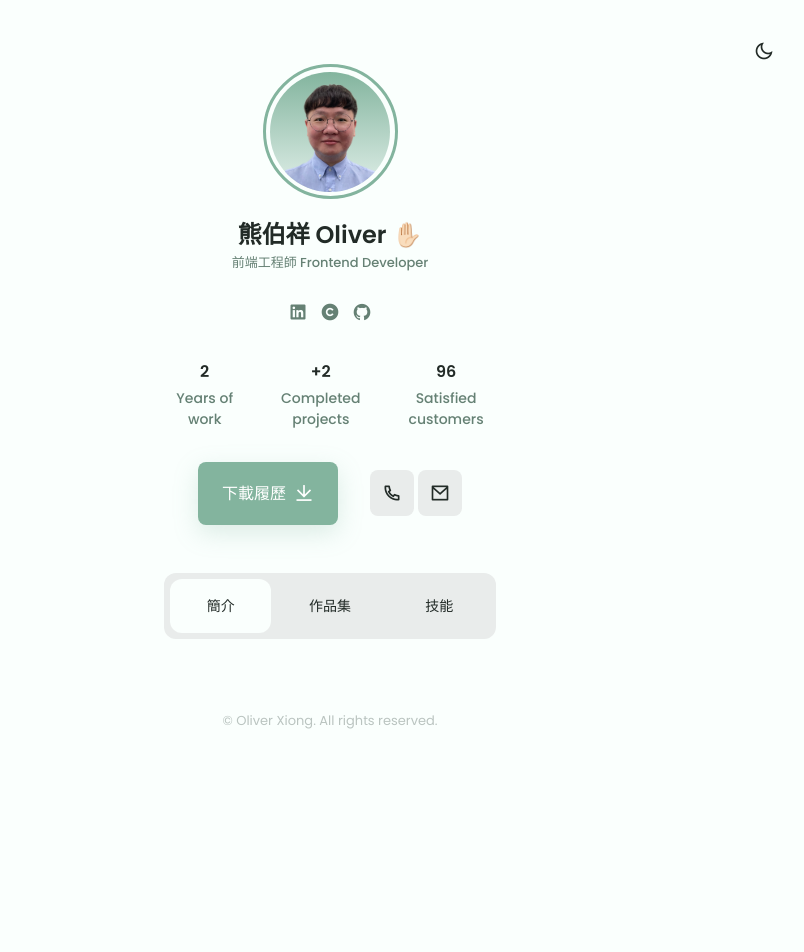
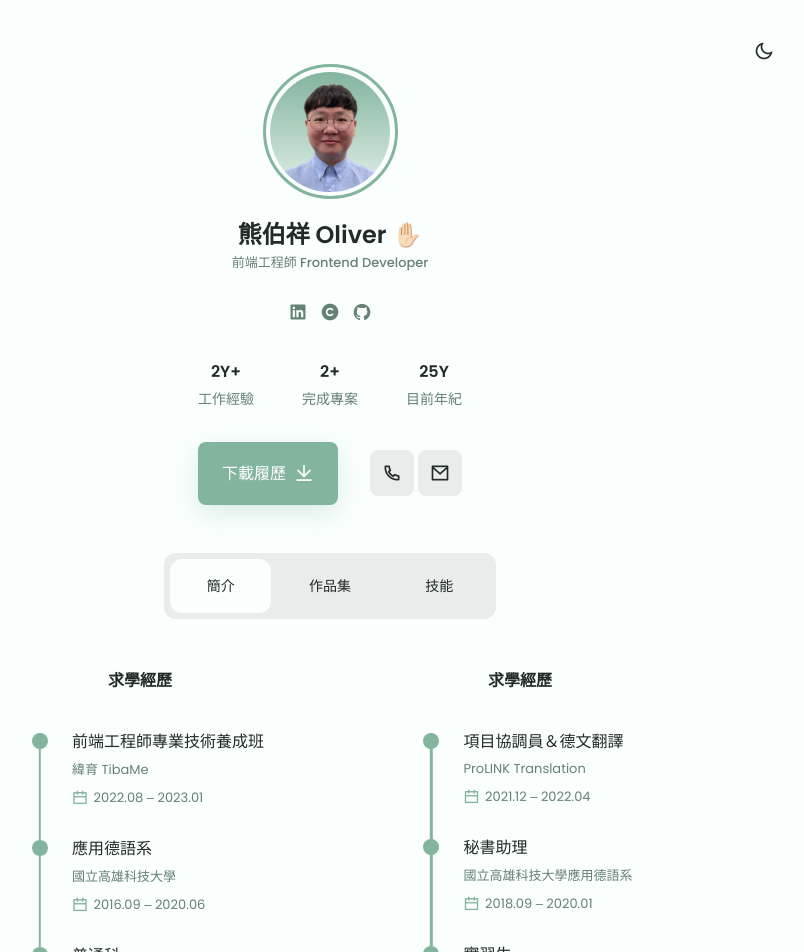
Before and after one commit to bear320/Portfolio, a Vue app: page / in a window 1280 px wide. Shown: the top 952 px of the page, without its empty margins (310-1114 px from the left). Before the commit the page ends 800 px from the top, so only its background shows below. Built offline with nearby package versions, Linux system fonts and the light colour scheme.

Commit message:
完成簡介

```diff
--- a/src/App.vue
+++ b/src/App.vue
@@ -32,17 +32,9 @@
             </div>
 
             <div class="info-wrap grid">
-                <div class="info">
-                    <h3 class="number">2</h3>
-                    <p class="desc">Years of<br />work</p>
-                </div>
-                <div class="info">
-                    <h3 class="number">+2</h3>
-                    <p class="desc">Completed<br />projects</p>
-                </div>
-                <div class="info">
-                    <h3 class="number">96</h3>
-                    <p class="desc">Satisfied<br />customers</p>
+                <div class="info" v-for="item in info" :key="item.desc">
+                    <h3 class="number">{{ item.number }}</h3>
+                    <p class="desc">{{ item.desc }}</p>
                 </div>
             </div>
 
@@ -55,7 +47,7 @@
                     <a href="tel:+886-960779920" class="btn btn-small btn-gray">
                         <i class="ri-phone-line"></i>
                     </a>
-                    <a href="javascript:;" class="btn btn-small btn-gray">
+                    <a href="mailto:aaabear320@gmail.com?subject=測試" target="_blank" class="btn btn-small btn-gray">
                         <i class="ri-mail-line"></i>
                     </a>
                 </div>
@@ -83,7 +75,22 @@
 export default {
     components: {},
     data() {
-        return {};
+        return {
+            info: [
+                {
+                    number: "2Y+",
+                    desc: "工作經驗",
+                },
+                {
+                    number: "2+",
+                    desc: "完成專案",
+                },
+                {
+                    number: "25Y",
+                    desc: "目前年紀",
+                },
+            ],
+        };
     },
     computed: {},
     methods: {
--- a/src/views/AboutMe.vue
+++ b/src/views/AboutMe.vue
@@ -1,15 +1,270 @@
 <template>
-    <div class="views"></div>
+    <section class="views">
+        <div class="intro grid">
+            <div class="intro-block">
+                <h3 class="title">求學經歷</h3>
+                <div class="intro-wrap">
+                    <div class="intro-data" v-for="school in edu" :key="school.title">
+                        <div class="dotAndLine">
+                            <span class="dot"></span>
+                            <span class="line"></span>
+                        </div>
+                        <div class="intro-content">
+                            <h3 class="intro-title">{{ school.title }}</h3>
+                            <p>{{ school.desc }}</p>
+                            <p><i class="ri-calendar-line"></i>{{ school.time }}</p>
+                        </div>
+                    </div>
+                </div>
+            </div>
+            <div class="intro-block">
+                <h3 class="title">求學經歷</h3>
+                <div class="intro-wrap">
+                    <div class="intro-data" v-for="school in job" :key="school.title">
+                        <div class="dotAndLine">
+                            <span class="dot"></span>
+                            <span class="line"></span>
+                        </div>
+                        <div class="intro-content">
+                            <h3 class="intro-title">{{ school.title }}</h3>
+                            <p>{{ school.desc }}</p>
+                            <p><i class="ri-calendar-line"></i>{{ school.time }}</p>
+                        </div>
+                    </div>
+                </div>
+            </div>
+        </div>
+    </section>
 </template>
 
 <script>
-// import HelloWorld from "@/components/HelloWorld.vue";
-
 export default {
-    components: {
-        // HelloWorld,
+    components: {},
+    data() {
+        return {
+            UIUX: [
+                {
+                    item: "UI/UX",
+                    level: "進階",
+                },
+                {
+                    item: "Wireframe",
+                    level: "進階",
+                },
+                {
+                    item: "Mockup",
+                    level: "進階",
+                },
+                {
+                    item: "Figma",
+                    level: "進階",
+                },
+                {
+                    item: "Photoshop",
+                    level: "入門",
+                },
+                {
+                    item: "Illustrator",
+                    level: "入門",
+                },
+                {
+                    item: "InDesign",
+                    level: "入門",
+                },
+            ],
+            Frontend: [
+                {
+                    item: "HTML5",
+                    level: "精熟",
+                },
+                {
+                    item: "CSS3",
+                    level: "精熟",
+                },
+                {
+                    item: "SASS",
+                    level: "進階",
+                },
+                {
+                    item: "JavaScript",
+                    level: "進階",
+                },
+                {
+                    item: "jQuery",
+                    level: "進階",
+                },
+                {
+                    item: "Vue JS",
+                    level: "進階",
+                },
+                {
+                    item: "Bootstrap",
+                    level: "進階",
+                },
+                {
+                    item: "AJAX",
+                    level: "進階",
+                },
+                {
+                    item: "Web APIs",
+                    level: "進階",
+                },
+                {
+                    item: "Git",
+                    level: "進階",
+                },
+            ],
+            edu: [
+                {
+                    title: "前端工程師專業技術養成班",
+                    desc: "緯育 TibaMe",
+                    time: "2022.08 ‒ 2023.01",
+                },
+                {
+                    title: "應用德語系",
+                    desc: "國立高雄科技大學",
+                    time: "2016.09 ‒ 2020.06",
+                },
+                {
+                    title: "普通科",
+                    desc: "國立中科實驗高級中學",
+                    time: "2013.09 - 2016.06",
+                },
+            ],
+            job: [
+                {
+                    title: "項目協調員＆德文翻譯",
+                    desc: "ProLINK Translation",
+                    time: "2021.12 ‒ 2022.04",
+                },
+                {
+                    title: "秘書助理",
+                    desc: "國立高雄科技大學應用德語系",
+                    time: "2018.09 ‒ 2020.01",
+                },
+                {
+                    title: "實習生",
+                    desc: "雲山水有熊的森林",
+                    time: "2018.07 ‒ 2018.08",
+                },
+            ],
+        };
     },
+    computed: {},
+    methods: {},
 };
 </script>
 
-<style lang="scss" scoped></style>
+<style lang="scss" scoped>
+.views {
+    .intro {
+        justify-content: center;
+        row-gap: 3.5rem;
+
+        @include min(776) {
+            grid-template-columns: repeat(2, 332px);
+            column-gap: 3rem;
+        }
+
+        .intro-block {
+            .title {
+                font-size: var(--h3-font-size);
+                text-align: center;
+                margin-bottom: 1.5rem;
+
+                @include min(992) {
+                    font-size: var(--normal-font-size);
+                    margin-bottom: 2.5rem;
+                }
+            }
+
+            .intro-wrap {
+                display: grid;
+                grid-template-columns: max-content;
+                justify-content: center;
+
+                .intro-data {
+                    display: flex;
+                    column-gap: 0.5rem;
+                    padding: 1rem;
+
+                    @include max(320) {
+                        padding: 1rem 0;
+                    }
+
+                    .dotAndLine {
+                        position: relative;
+                        width: 3rem;
+
+                        @include max(320) {
+                            width: 2rem;
+                        }
+
+                        .dot {
+                            position: absolute;
+                            top: 0;
+                            left: 50%;
+                            transform: translateX(-50%);
+                            width: 1rem;
+                            height: 1rem;
+                            border-radius: 50%;
+                            background-color: var(--first-color);
+                        }
+
+                        .line {
+                            position: absolute;
+                            top: 0;
+                            left: 50%;
+                            transform: translateX(-50%);
+                            width: 0.15rem;
+                            height: calc(100% + 2rem);
+                            background-color: var(--first-color);
+                        }
+                    }
+
+                    &:first-child {
+                        padding-top: 0;
+                    }
+
+                    &:last-child {
+                        padding-bottom: 0;
+
+                        .dotAndLine {
+                            .line {
+                                display: none;
+                            }
+                        }
+                    }
+
+                    .intro-content {
+                        display: flex;
+                        flex-direction: column;
+                        row-gap: 0.5rem;
+
+                        .intro-title {
+                            font-size: var(--normal-font-size);
+                            font-weight: 500;
+                            line-height: 18px;
+                        }
+
+                        p {
+                            font-size: var(--smaller-font-size);
+
+                            &:last-child {
+                                display: flex;
+                                column-gap: 0.35rem;
+                                align-items: center;
+
+                                i {
+                                    font-size: 1rem;
+                                    color: var(--first-color);
+                                }
+                            }
+                        }
+                    }
+                }
+            }
+        }
+    }
+}
+</style>
--- a/src/views/Projects.vue
+++ b/src/views/Projects.vue
@@ -22,10 +22,10 @@
                     <span class="tag">{{ project.tag }}</span>
                     <h3 class="title">{{ project.title }}</h3>
                     <div class="project-link-wrap">
-                        <a :href="project.link" target="blank" class="project-link btn btn-small">
+                        <a :href="project.link" target="_blank" class="project-link btn btn-small">
                             <i class="ri-link"></i>
                         </a>
-                        <a :href="project.github" target="blank" class="project-link btn btn-small">
+                        <a :href="project.github" target="_blank" class="project-link btn btn-small">
                             <i class="ri-code-view"></i>
                         </a>
                     </div>
--- a/src/views/Skills.vue
+++ b/src/views/Skills.vue
@@ -1,7 +1,6 @@
 <template>
     <section class="views">
         <div class="skills grid">
-            <!-- Block 1 -->
             <div class="skill-block">
                 <h3 class="title">使用者介面設計</h3>
                 <div class="skill-wrap">
@@ -14,7 +13,6 @@
                     </div>
                 </div>
             </div>
-            <!-- Block 2 -->
             <div class="skill-block">
                 <h3 class="title">前端開發</h3>
                 <div class="skill-wrap">
@@ -27,7 +25,6 @@
                     </div>
                 </div>
             </div>
-            <!-- Block 3 -->
             <div class="skill-block">
                 <h3 class="title">後端開發</h3>
                 <div class="skill-wrap">
@@ -40,7 +37,6 @@
                     </div>
                 </div>
             </div>
-            <!-- Block 4 -->
             <div class="skill-block">
                 <h3 class="title">語言</h3>
                 <div class="skill-wrap">
```
